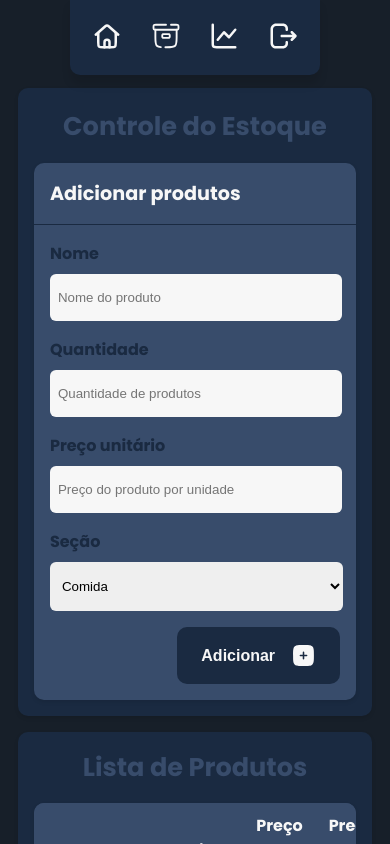
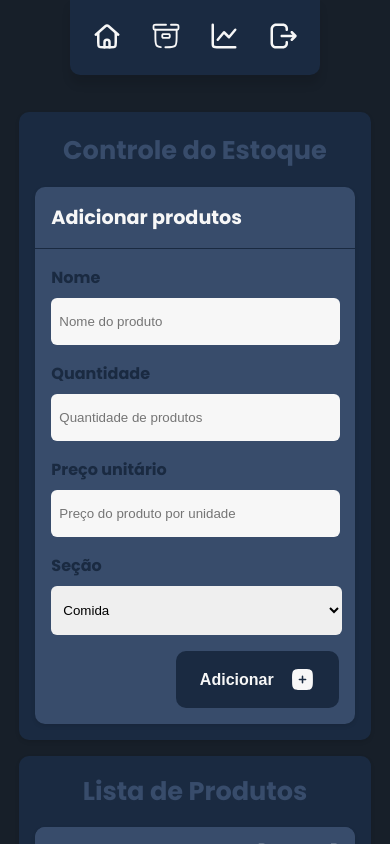
Before and after one commit to goncalvespedrogom/Controle-De-Estoque, a Next.js app: page /products in a window 390 px wide. Shown: the top 844 px of the page. Built offline with nearby package versions, Linux system fonts and the light colour scheme.

Commit message:
Ajustes na margin top do products

```diff
--- a/src/styles/products.module.css
+++ b/src/styles/products.module.css
@@ -328,8 +328,8 @@
 @media screen and (max-width: 450px) {
   .products-container {
     margin: 0 auto;
-    padding: 0 1rem;
-    margin-top: 5.5rem;
+    padding: 0 1.1rem;
+    margin-top: 7rem;
     height: 100%;
     width: 100%;
     margin-bottom: 2rem;
@@ -343,7 +343,6 @@
   }
 
   .product-form {
-
     padding: 0.1rem 1rem;
     width: 90%;
     padding-bottom: 1rem;
@@ -361,7 +360,6 @@
     margin-top: .5rem;
     margin-bottom: 1rem;
     padding: 1rem 0.5rem;
-
   }
 
   .product-form select {
```
